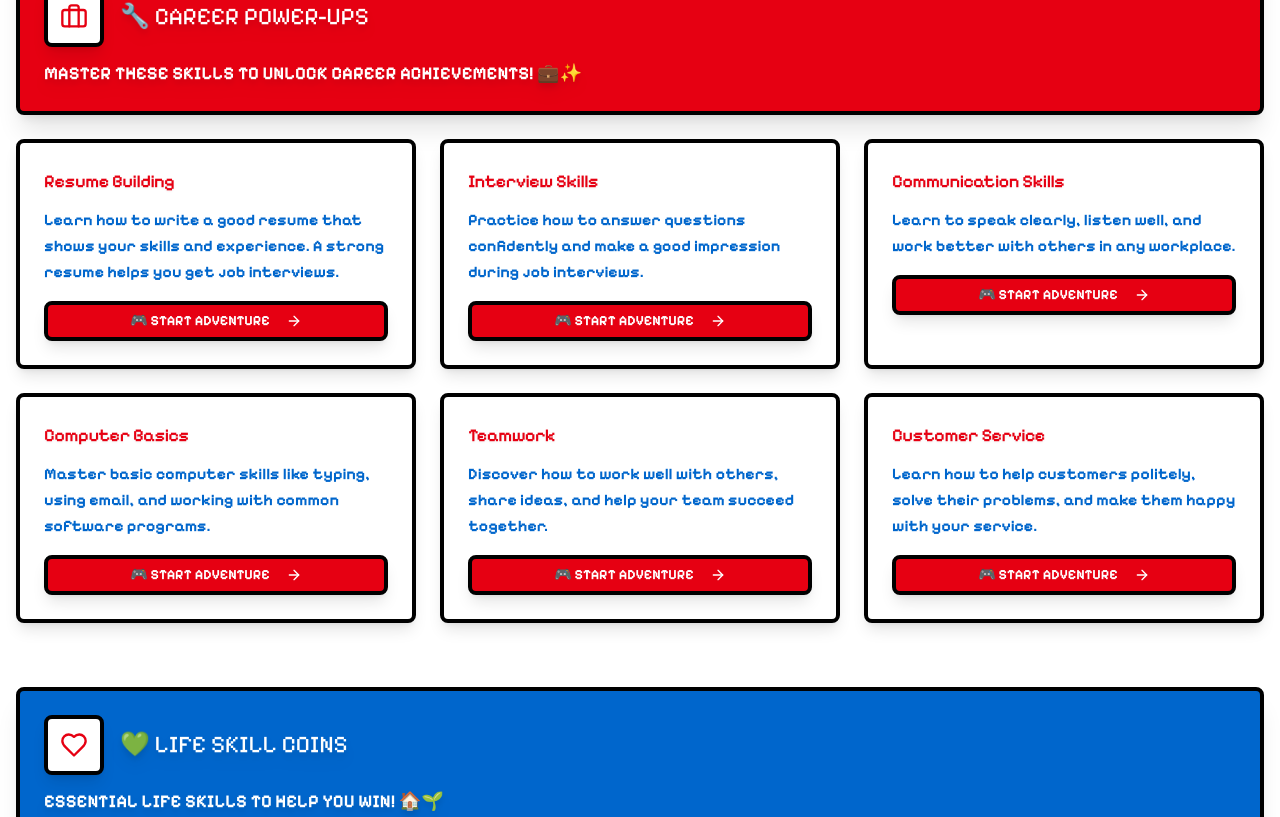
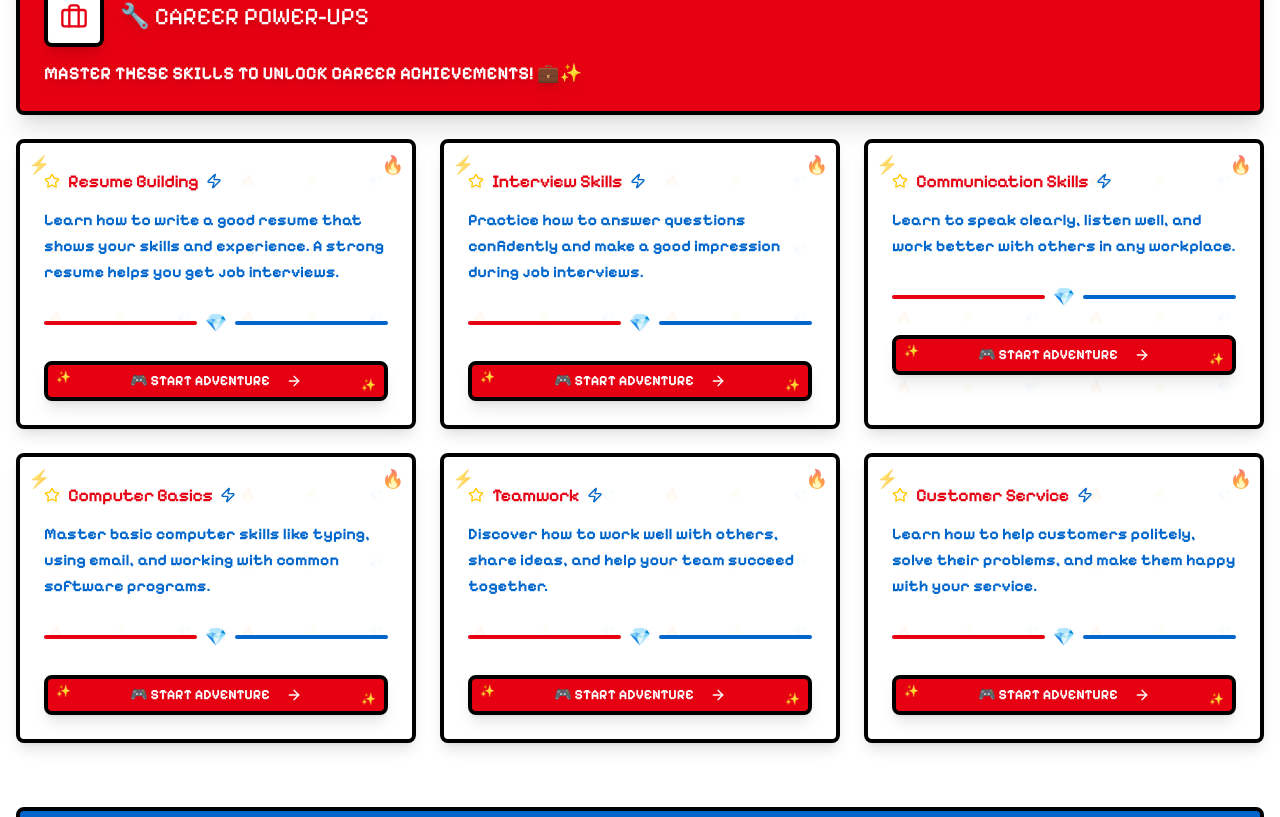
Before and after one commit to Jay25-Git/rural-youth-boost, a React (Vite) app: page / in a window 1280 px wide. Shown: the part 665-1482 px from the top of the page. Built offline with nearby package versions, Linux system fonts and the light colour scheme.

Commit message:
Refactor: Rename title and decorate tiles
Renamed the website title to "Just SkillSynq+" and added decorative elements to the skill tiles.

```diff
--- a/src/components/Hero.tsx
+++ b/src/components/Hero.tsx
@@ -1,4 +1,3 @@
-
 import React from 'react';
 import { Star, Zap, Trophy } from 'lucide-react';
 
@@ -15,7 +14,7 @@ export const Hero = () => {
           <div className="bg-mario-white text-mario-red p-3 rounded-lg shadow-lg border-4 border-mario-black">
             <Trophy size={32} />
           </div>
-          <h1 className="text-5xl font-mario text-shadow-lg">MARIO SKILLSYNC+</h1>
+          <h1 className="text-5xl font-mario text-shadow-lg">SKILLSYNQ+</h1>
         </div>
         <p className="text-xl mb-4 max-w-2xl mx-auto font-mario-text font-bold">
           🎮 LEVEL UP YOUR SKILLS! 🎮
--- a/src/components/SkillTile.tsx
+++ b/src/components/SkillTile.tsx
@@ -3,7 +3,7 @@ import React from 'react';
 import { Link } from 'react-router-dom';
 import { Card, CardContent, CardHeader, CardTitle } from '@/components/ui/card';
 import { Button } from '@/components/ui/button';
-import { ArrowRight } from 'lucide-react';
+import { ArrowRight, Star, Zap } from 'lucide-react';
 
 interface Skill {
   id: string;
@@ -41,22 +41,66 @@ export const SkillTile: React.FC<SkillTileProps> = ({ skill, accentColor }) => {
     return colorMap[color as keyof typeof colorMap] || colorMap.red;
   };
 
+  const getDecorationElements = (color: string) => {
+    const decorations = {
+      red: ['🔥', '⚡', '💎'],
+      blue: ['💧', '🌟', '🔵'],
+      mixed: ['🎨', '🌈', '✨'],
+    };
+    return decorations[color as keyof typeof decorations] || decorations.red;
+  };
+
+  const decorativeElements = getDecorationElements(accentColor);
+
   return (
-    <Card className={`h-full transition-all duration-300 hover:shadow-2xl hover:scale-105 border-l-8 ${getAccentClasses(accentColor)} bg-mario-white rounded-lg shadow-lg border-4 border-mario-black`}>
-      <CardHeader className="pb-3">
-        <CardTitle className="text-lg font-mario text-mario-red drop-shadow-sm">
+    <Card className={`h-full transition-all duration-300 hover:shadow-2xl hover:scale-105 border-l-8 ${getAccentClasses(accentColor)} bg-mario-white rounded-lg shadow-lg border-4 border-mario-black relative overflow-hidden`}>
+      {/* Decorative corner elements */}
+      <div className="absolute top-2 right-2 text-lg opacity-70">
+        {decorativeElements[0]}
+      </div>
+      <div className="absolute top-2 left-2 text-lg opacity-70">
+        {decorativeElements[1]}
+      </div>
+
+      {/* Decorative pattern background */}
+      <div className="absolute inset-0 opacity-5">
+        <div className="grid grid-cols-6 gap-2 h-full p-2">
+          {Array.from({ length: 24 }).map((_, i) => (
+            <div key={i} className="text-xs flex items-center justify-center">
+              {decorativeElements[i % decorativeElements.length]}
+            </div>
+          ))}
+        </div>
+      </div>
+
+      <CardHeader className="pb-3 relative z-10">
+        <CardTitle className="text-lg font-mario text-mario-red drop-shadow-sm flex items-center gap-2">
+          <Star size={16} className="text-mario-yellow" />
           {skill.title}
+          <Zap size={16} className="text-mario-blue" />
         </CardTitle>
       </CardHeader>
-      <CardContent className="space-y-4">
+
+      <CardContent className="space-y-4 relative z-10">
         <p className="text-mario-blue leading-relaxed font-mario-text font-bold">
           {skill.description}
         </p>
 
+        {/* Decorative divider */}
+        <div className="flex items-center gap-2 py-2">
+          <div className="flex-1 h-1 bg-mario-red rounded"></div>
+          <span className="text-mario-yellow text-lg">{decorativeElements[2]}</span>
+          <div className="flex-1 h-1 bg-mario-blue rounded"></div>
+        </div>
+
         <Link to={`/skill/${skill.id}`} className="block">
           <Button
-            className={`w-full ${getButtonClasses(accentColor)} text-white font-mario-text font-bold rounded-lg shadow-lg hover:shadow-xl transition-all duration-300`}
+            className={`w-full ${getButtonClasses(accentColor)} text-white font-mario-text font-bold rounded-lg shadow-lg hover:shadow-xl transition-all duration-300 relative overflow-hidden`}
           >
+            {/* Button decorative sparkles */}
+            <span className="absolute top-1 left-2 text-xs">✨</span>
+            <span className="absolute bottom-1 right-2 text-xs">✨</span>
+
             🎮 START ADVENTURE
             <ArrowRight size={16} className="ml-2" />
           </Button>
```
